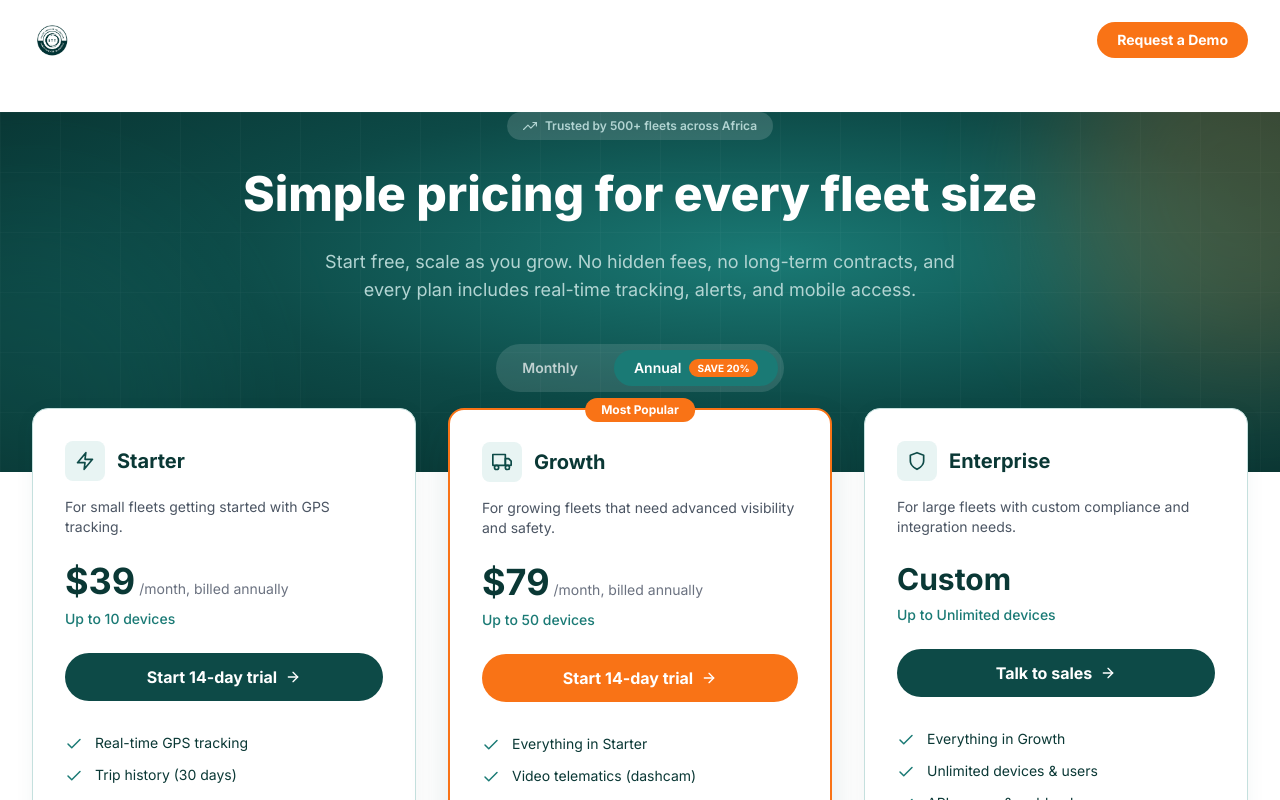
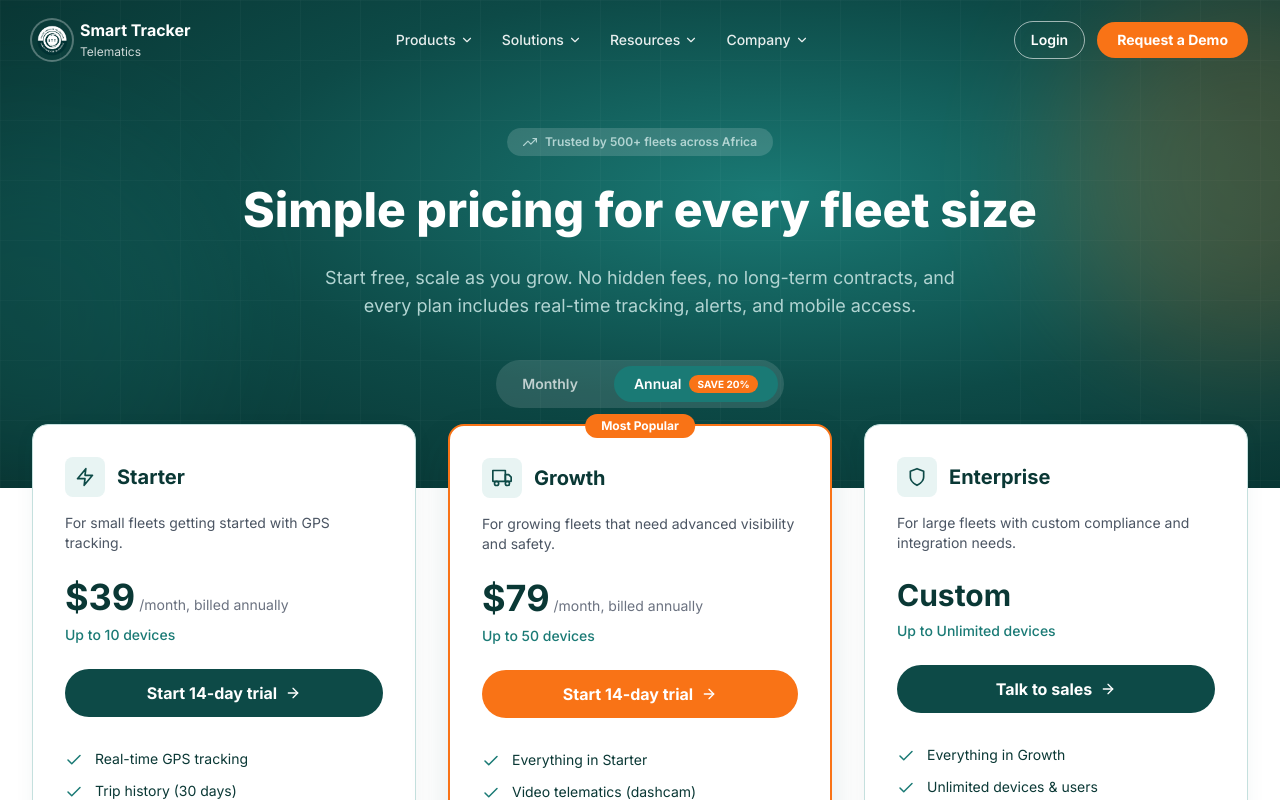
Before and after one commit to smartracker0-sketch/smarttrack-web, a Next.js app: page /pricing in a window 1280 px wide. Shown: the top 800 px of the page. Built offline with nearby package versions, Linux system fonts and the light colour scheme.

Commit message:
fix: pricing hero extends to top edge, remove white gap

```diff
--- a/src/app/pricing/page.tsx
+++ b/src/app/pricing/page.tsx
@@ -259,7 +259,7 @@ export default function PricingPage() {
     <div className="min-h-screen" style={{ fontFamily: "Inter, ui-sans-serif, system-ui, sans-serif" }}>
       <Navbar />
 
-      <main className="pt-24 sm:pt-28">
+      <main>
         {/* Hero */}
         <section
           className="relative text-center px-4 sm:px-6 lg:px-8 pb-16 sm:pb-20 overflow-hidden"
@@ -279,7 +279,7 @@ export default function PricingPage() {
             <div className="absolute bottom-1/4 -right-40 w-96 h-96 rounded-full blur-3xl opacity-20" style={{ background: "#F97316" }} />
           </div>
 
-          <div className="relative max-w-4xl mx-auto">
+          <div className="relative max-w-4xl mx-auto pt-28 sm:pt-32">
             <div className="inline-flex items-center gap-2 px-4 py-1.5 rounded-full text-xs font-semibold mb-6" style={{ background: "rgba(255,255,255,0.15)", color: "#B2D4D2" }}>
               <FiTrendingUp size={14} />
               Trusted by 500+ fleets across Africa
```
